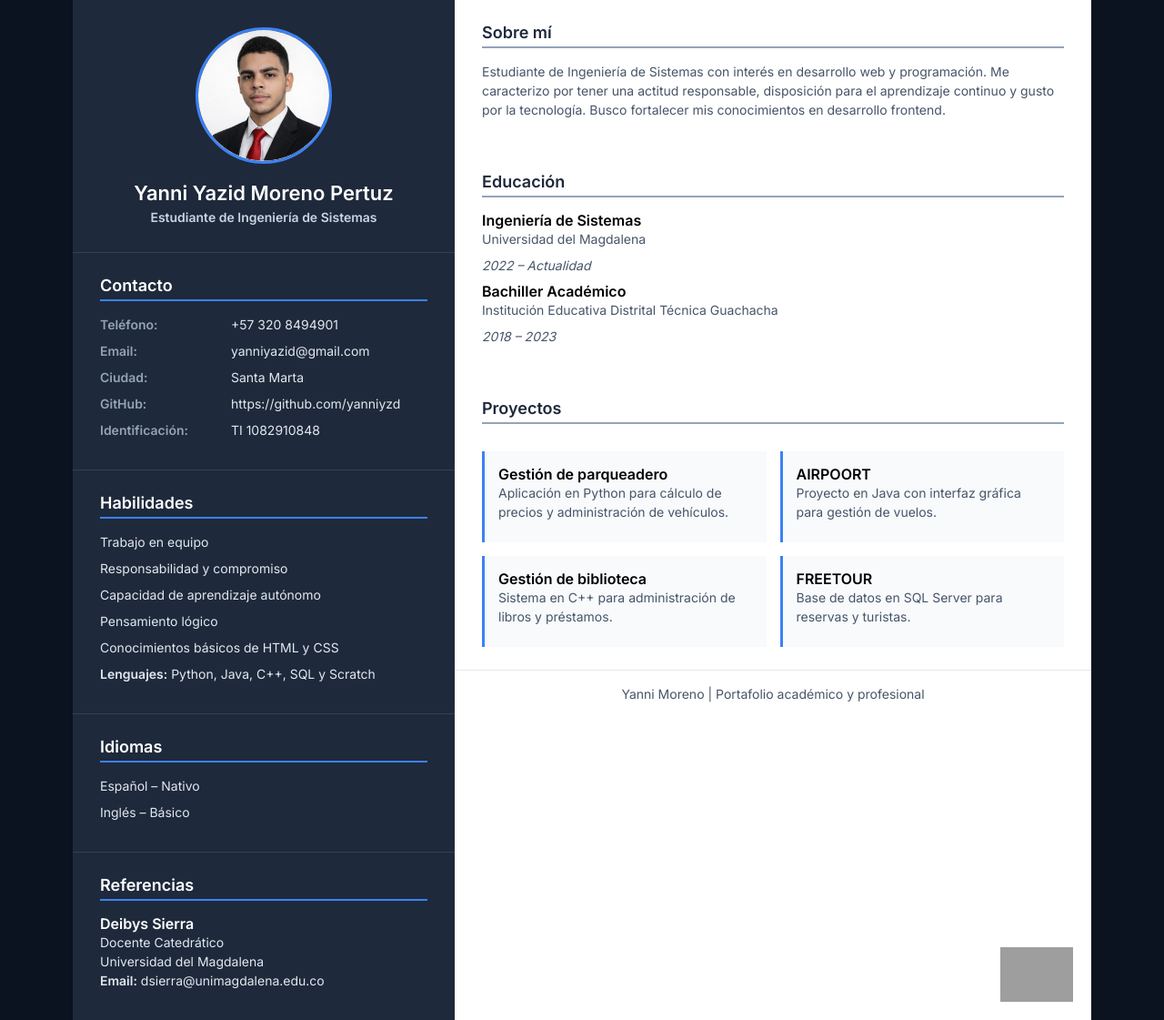
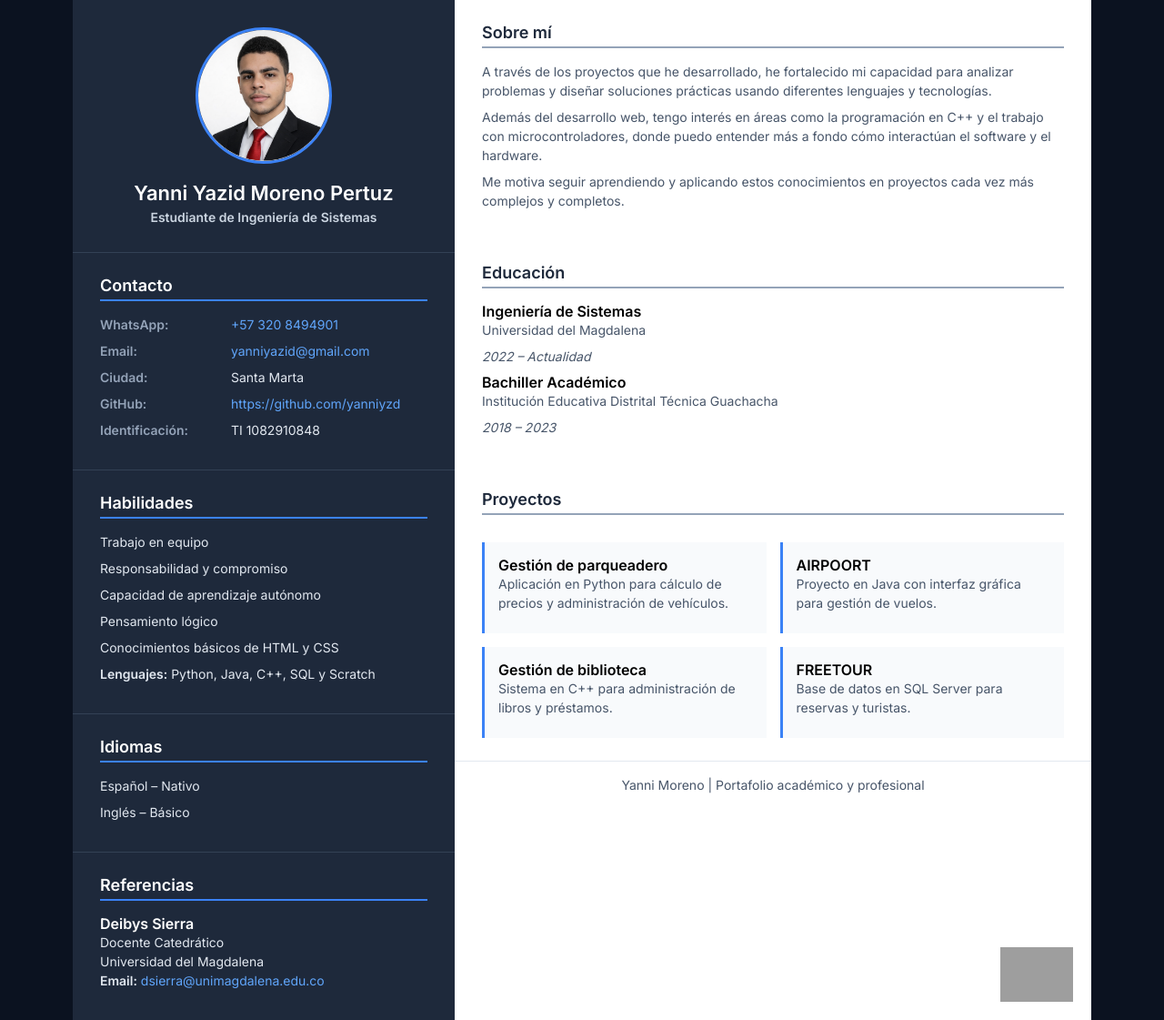
Before and after one commit to yanniyzd/portafolio, a plain HTML site: page index.html in a window 1280 px wide. Shown: the whole page at 91% size. Drawn offline with Linux system fonts and the light colour scheme; grey boxes are pictures that could not be loaded.

Commit message:
Añadir hipervinculos y mejora de la sección sobre mi

```diff
--- a/index.html
+++ b/index.html
@@ -3,7 +3,7 @@
 <head>
     <meta charset="UTF-8">
     <meta name="viewport" content="width=device-width, initial-scale=1.0">
-    <title>Portafolio Yanni Moreno </title>
+    <title>Portafolio Yanni Moreno</title>
     <link rel="stylesheet" href="styles.css">
 </head>
 <body>
@@ -17,10 +17,18 @@
         <section id="contacto">
             <h3>Contacto</h3>
             <ul>
-                <li><strong>Teléfono:</strong> +57 320 8494901</li>
-                <li><strong>Email:</strong> yanniyazid@gmail.com</li>
+                <li><strong>WhatsApp:</strong>
+                    <a href="https://wa.me/573208494901?text=Hola%20Yanni%2C%20quiero%20contactarte" target="_blank">
+                        +57 320 8494901
+                    </a>
+                </li>
+                <li><strong>Email:</strong>
+                    <a href="mailto:yanniyazid@gmail.com">yanniyazid@gmail.com</a>
+                </li>
                 <li><strong>Ciudad:</strong> Santa Marta</li>
-                <li><strong>GitHub:</strong> https://github.com/yanniyzd</li>
+                <li><strong>GitHub:</strong>
+                    <a href="https://github.com/yanniyzd" target="_blank">https://github.com/yanniyzd</a>
+                </li>
                 <li><strong>Identificación:</strong> TI 1082910848</li>
             </ul>
         </section>
@@ -52,7 +60,8 @@
                 <p>
                     Docente Catedrático<br>
                     Universidad del Magdalena<br>
-                    <strong>Email:</strong> dsierra@unimagdalena.edu.co
+                    <strong>Email:</strong>
+                    <a href="mailto:dsierra@unimagdalena.edu.co">dsierra@unimagdalena.edu.co</a>
                 </p>
             </article>
         </section>
@@ -62,10 +71,16 @@
         <section id="sobre-mi">
             <h3>Sobre mí</h3>
             <p>
-                Estudiante de Ingeniería de Sistemas con interés en desarrollo web
-                y programación. Me caracterizo por tener una actitud responsable,
-                disposición para el aprendizaje continuo y gusto por la tecnología.
-                Busco fortalecer mis conocimientos en desarrollo frontend.
+                A través de los proyectos que he desarrollado, he fortalecido mi capacidad para analizar problemas
+                y diseñar soluciones prácticas usando diferentes lenguajes y tecnologías.
+            </p>
+            <p>
+                Además del desarrollo web, tengo interés en áreas como la programación en C++ y el trabajo con
+                microcontroladores, donde puedo entender más a fondo cómo interactúan el software y el hardware.
+            </p>
+            <p>
+                Me motiva seguir aprendiendo y aplicando estos conocimientos en proyectos cada vez más complejos
+                y completos.
             </p>
         </section>
 
--- a/styles.css
+++ b/styles.css
@@ -148,6 +148,39 @@ footer {
     position: relative; /* Para que la imagen se posicione dentro de esta columna */
 }
 
+/* Estilos para enlaces en columna izquierda */
+.left-column a {
+    color: #60a5fa;
+    text-decoration: none;
+    transition: color 0.3s;
+}
+
+.left-column a:hover {
+    color: #3b82f6;
+    text-decoration: underline;
+}
+
+/* Estilos para enlaces en columna derecha (por si acaso) */
+.right-column a {
+    color: #2563eb;
+    text-decoration: none;
+    transition: color 0.3s;
+}
+
+.right-column a:hover {
+    color: #1d4ed8;
+    text-decoration: underline;
+}
+
+/* Para el email en referencias (ya está dentro de .left-column) */
+#referencias a {
+    color: #60a5fa;
+}
+
+#referencias a:hover {
+    color: #3b82f6;
+}
+
 /* Responsive */
 @media (max-width: 1100px) {
     body {
```
